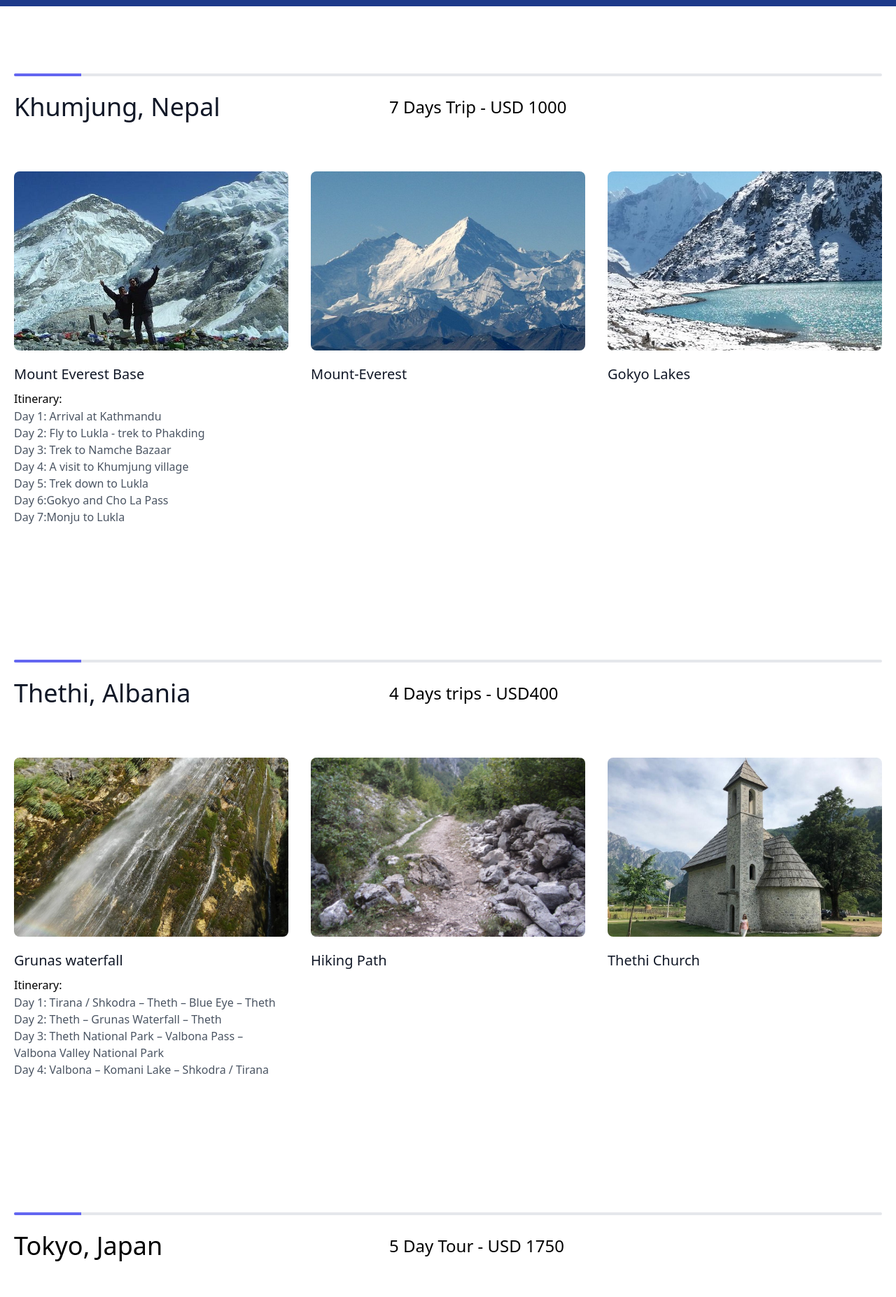
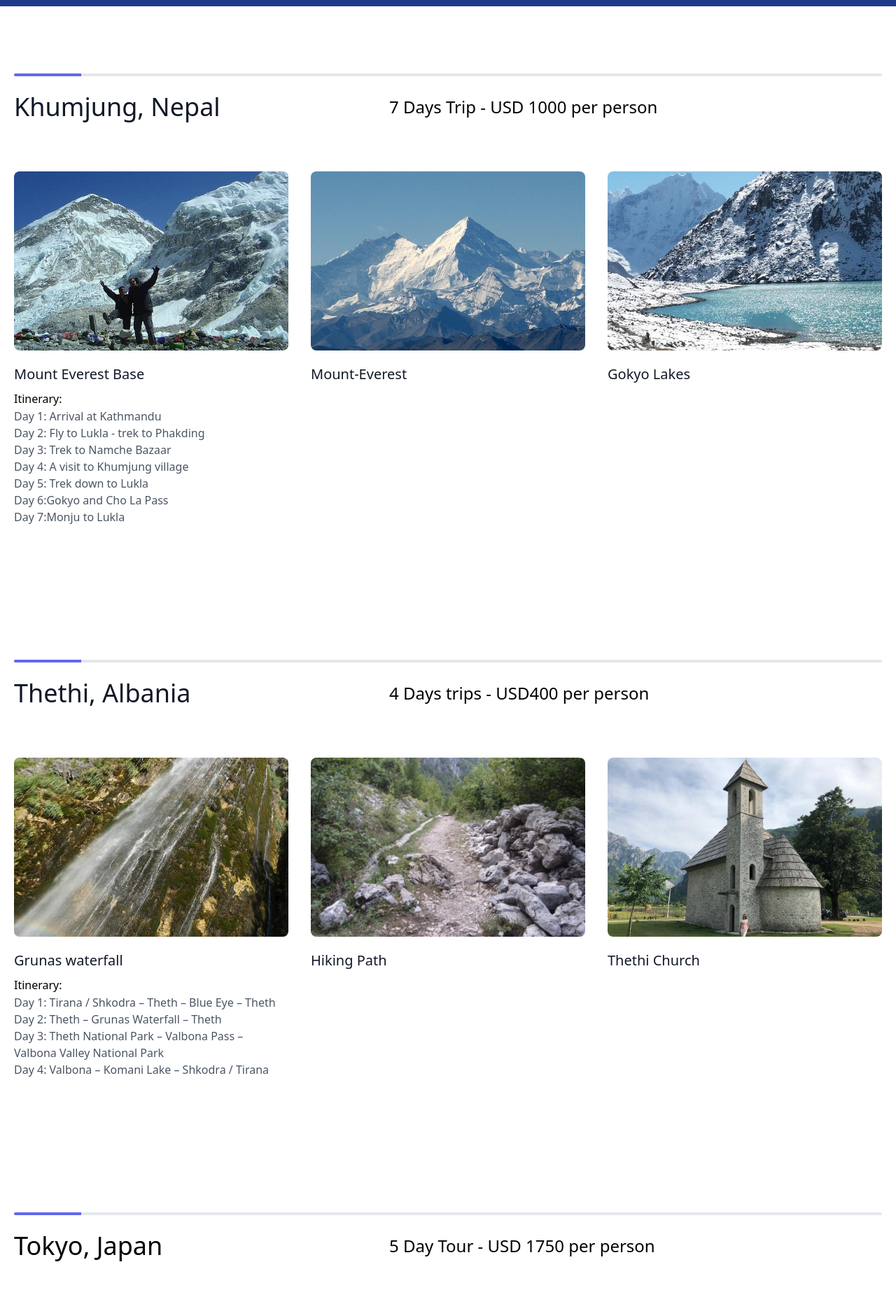
Before and after one commit to Kamwerudroid/Tourism_website, a plain HTML site: page destination_details.html in a window 1280 px wide. Shown: the part 920-2774 px from the top of the page at 70% size. Drawn offline with nearby package versions, Linux system fonts and the light colour scheme.

Commit message:
Pricing details improved

```diff
--- a/destination_details.html
+++ b/destination_details.html
@@ -213,7 +213,7 @@
       </div>
       <div class="flex flex-wrap sm:flex-row flex-col py-6 mb-12">
         <h1 class="sm:w-2/5 text-gray-900 font-medium title-font text-4xl mb-2 sm:mb-0">Khumjung, Nepal</h1>
-        <p class="sm:w-3/5 leading-relaxed text-black sm:pl-10 pl-0 text-2xl">7 Days Trip - USD 1000</p>
+        <p class="sm:w-3/5 leading-relaxed text-black sm:pl-10 pl-0 text-2xl">7 Days Trip - USD 1000 per person</p>
       </div>
     </div>
     <div class="flex flex-wrap sm:-m-4 -mx-4 -mb-10 -mt-4">
@@ -273,7 +273,7 @@
       </div>
       <div class="flex flex-wrap sm:flex-row flex-col py-6 mb-12">
         <h1 class="sm:w-2/5 text-gray-900 font-medium title-font text-4xl mb-2 sm:mb-0">Thethi, Albania</h1>
-        <p class="sm:w-3/5 leading-relaxed  sm:pl-10 pl-0 text-black text-2xl">4 Days trips - USD400</p>
+        <p class="sm:w-3/5 leading-relaxed  sm:pl-10 pl-0 text-black text-2xl">4 Days trips - USD400 per person</p>
       </div>
     </div>
     <div class="flex flex-wrap sm:-m-4 -mx-4 -mb-10 -mt-4">
@@ -331,7 +331,7 @@
       </div>
       <div class="flex flex-wrap sm:flex-row flex-col py-6 mb-12">
         <h1 class="sm:w-2/5 text-black font-medium title-font text-4xl mb-2 sm:mb-0">Tokyo, Japan</h1>
-        <p class="sm:w-3/5 leading-relaxed text-black text-2xl sm:pl-10 pl-0">5 Day Tour - USD 1750</p>
+        <p class="sm:w-3/5 leading-relaxed text-black text-2xl sm:pl-10 pl-0">5 Day Tour - USD 1750 per person</p>
       </div>
     </div>
     <div class="flex flex-wrap sm:-m-4 -mx-4 -mb-10 -mt-4">
```
Also changed, not shown: index.html (+3 -3 lines).
